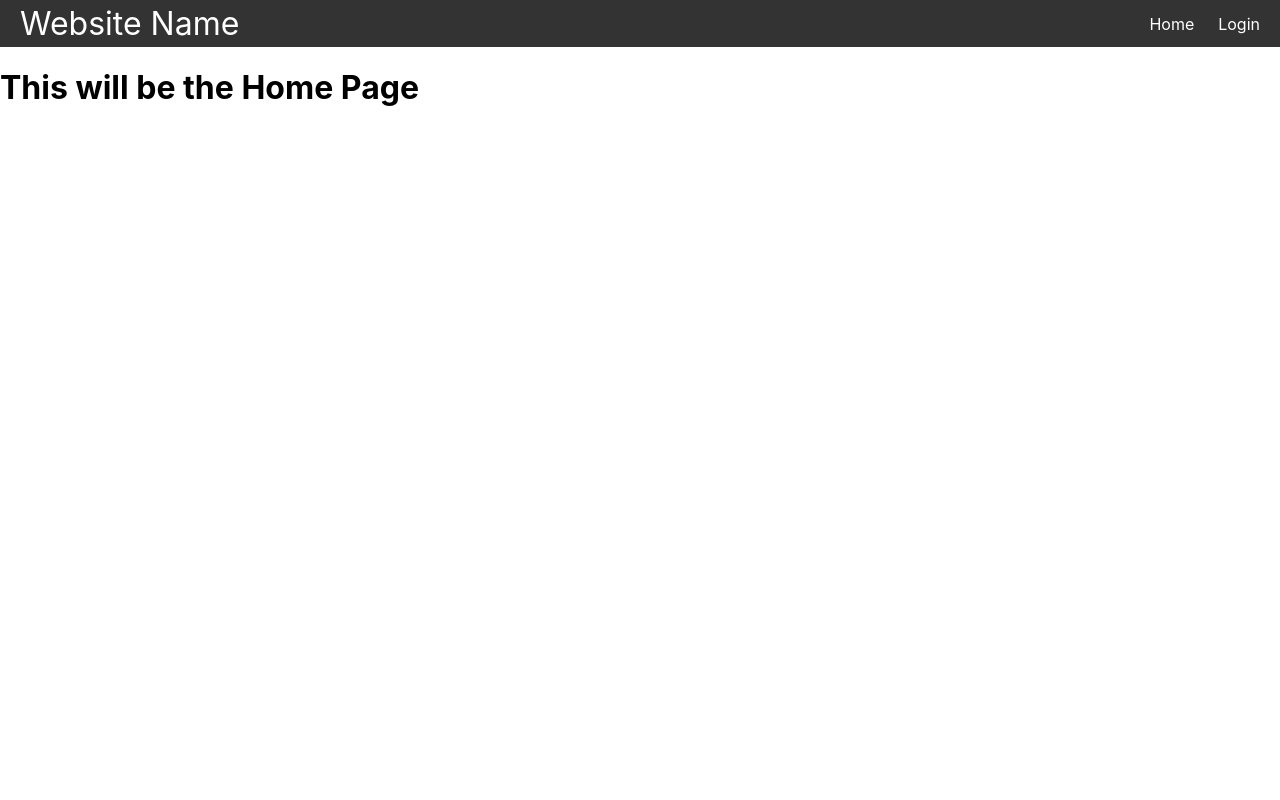
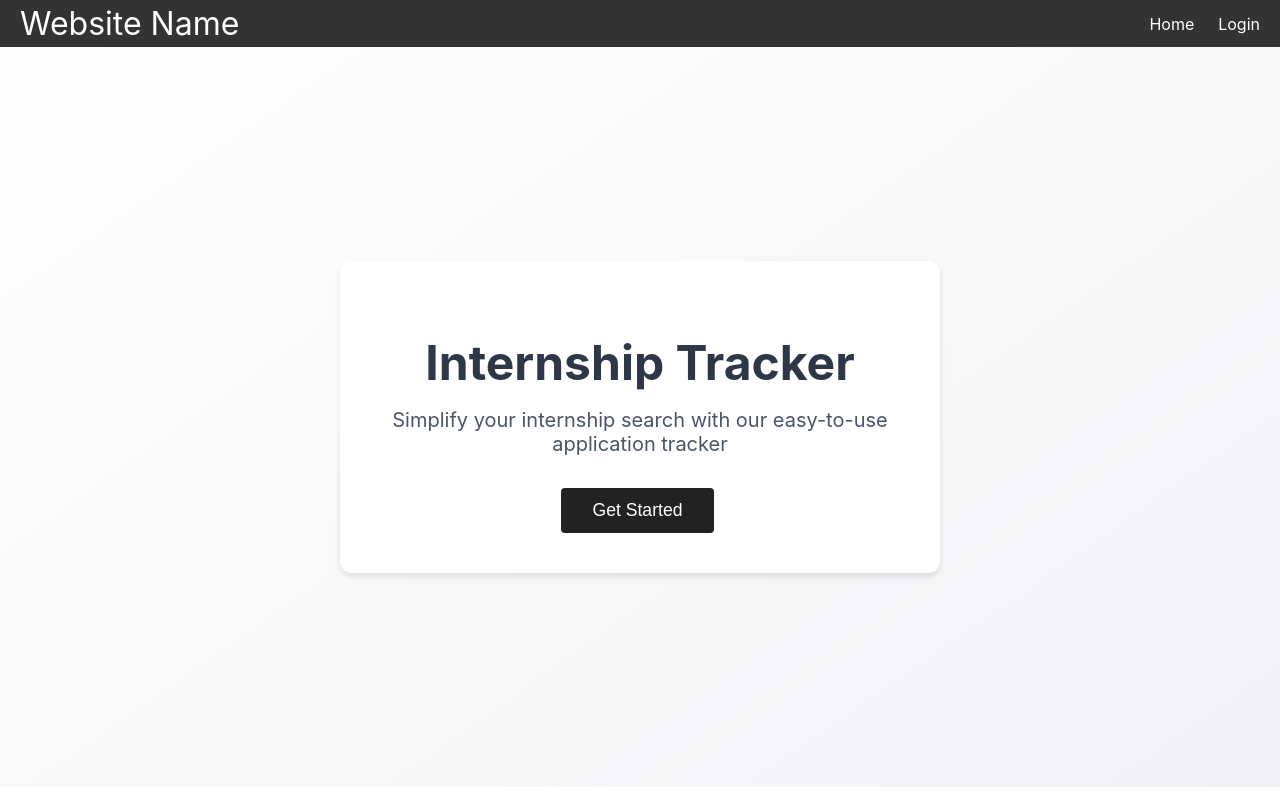
Before and after one commit to kimchee-e/Application_Tracker, a React (Create React App) app: page / in a window 1280 px wide. Built offline with nearby package versions, Linux system fonts and the light colour scheme; no server answers.

Commit message:
Added basic landing page structure and styling

```diff
--- a/src/pages/Home.js
+++ b/src/pages/Home.js
@@ -1,6 +1,16 @@
+import '../styles/Home.css';
+
 const Home = () => {
     return (
-        <h1>This will be the Home Page</h1>
+        <div className="home-container">
+            <div className="opening-text">
+                <h1>Internship Tracker</h1>
+                <p>Simplify your internship search with our easy-to-use application tracker</p>
+                <button className="start-button" onClick={() => window.location.href = '/login'}>
+                    Get Started
+                </button>
+            </div>
+        </div>
     );
 }
 
--- /dev/null
+++ b/src/styles/Home.css
@@ -0,0 +1,46 @@
+.home-container {
+    min-height: calc(100vh - 60px);
+    display: flex;
+    align-items: center;
+    justify-content: center;
+    padding: 20px;
+    background: linear-gradient(145deg, #fff 0%, #f0f2f5 100%);
+}
+
+.opening-text {
+    text-align: center;
+    padding: 40px;
+    background: white;
+    border-radius: 12px;
+    box-shadow: 0 4px 6px rgba(0, 0, 0, 0.1);
+    max-width: 600px;
+    width: 100%;
+}
+
+.opening-text h1 {
+    font-size: 3rem;
+    color: #2d3748;
+    margin-bottom: 1rem;
+}
+
+.opening-text p {
+    font-size: 1.25rem;
+    color: #4a5568;
+    max-width: 600px;
+    margin: 0 auto;
+}
+
+.start-button {
+    margin-top: 2rem;
+    padding: 12px 32px;
+    font-size: 1.1rem;
+    background: #222;
+    color: #fff;
+    border: none;
+    border-radius: 4px;
+    cursor: pointer;
+}
+
+.start-button:hover {
+    background: #000;
+}
```
